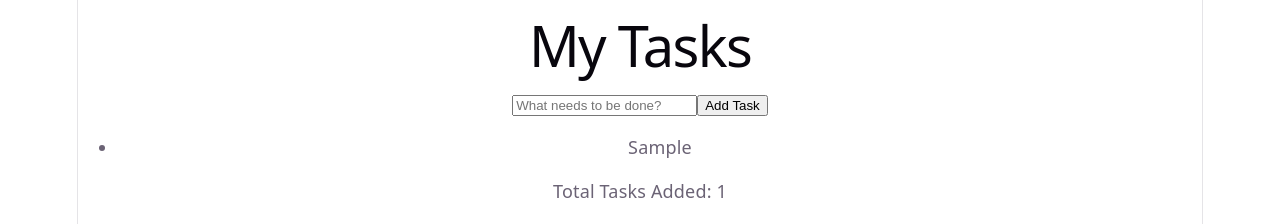
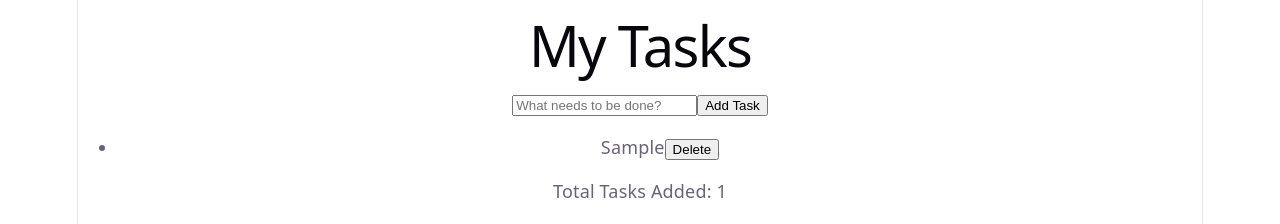
Before and after one commit to FatimaGhafoor/my-todo-app, a React (Vite) app: page / in a window 1280 px wide. Both pictures are taken after typing "Sample" into the empty fields and a click on the button "Add Task". Shown: the top 224 px of the page. Built offline with nearby package versions, Linux system fonts and the light colour scheme.

Commit message:
feat: delete button logic by using filter on array

```diff
--- a/src/App.jsx
+++ b/src/App.jsx
@@ -14,7 +14,16 @@ export default function App() {
 
     setInputValue("");
   };
-  const todoList = todos.map((todo) => <li key={todo.id}>{todo.text}</li>);
+
+  const handleDeleteTodo = (id) => {
+    setTodos((prevTodos) => prevTodos.filter((todo) => todo.id !== id));
+  };
+  const todoList = todos.map((todo) => (
+    <li key={todo.id}>
+      {todo.text}
+      <button onClick={() => handleDeleteTodo(todo.id)}>Delete</button>
+    </li>
+  ));
 
   return (
     <div className="main-container">
```
